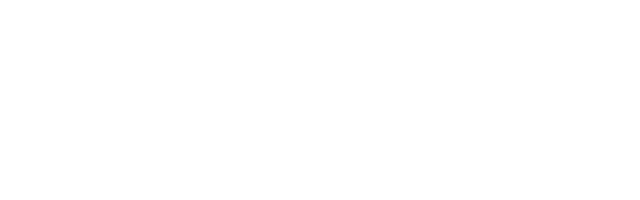
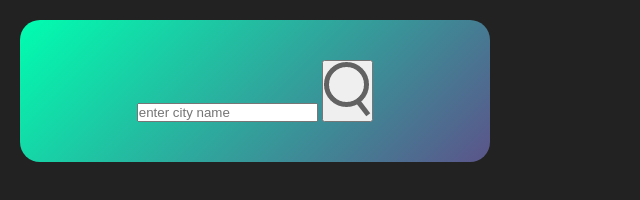
Before and after one commit to Faheem-makandar/college_work, a plain HTML site: page index.html in a window 1280 px wide. Shown: the whole page, without its empty margins (0-640 px from the left). Drawn offline with Linux system fonts and the light colour scheme.

Commit message:
new images

```diff
--- a/index.html
+++ b/index.html
@@ -6,6 +6,11 @@
         <link rel="stylesheet" href="style.css">
     </head>
     <body>
-
+        <div class="card">
+            <div class="search">
+                <input type="text" placeholder="enter city name" spellcheck="false">
+                <button><img src="images/search.png" ></button>
+            </div>
+        </div>
     </body>
 </html>
--- a/style.css
+++ b/style.css
@@ -0,0 +1,20 @@
+*{
+    margin: 0;
+    padding: 0;
+    font-family: sans-serif;
+    box-sizing: border-box;
+}
+body{
+    background: #222;
+}
+.card{
+    width: 90%;
+    max-width: 470px;
+    background: linear-gradient(135deg, #00feb0,#5b548a);
+    color: #fff;
+    margin: 20px;
+    border-radius: 20px;
+    padding: 40px 35px;
+    text-align: center;
+
+}
```
Also changed, not shown: images/clear.png (added), images/clouds.png (added), images/drizzle.png (added), images/humidity.png (added), images/mist.png (added), images/rain.png (added), images/search.png (added), images/snow.png (added), images/wind.png (added).
